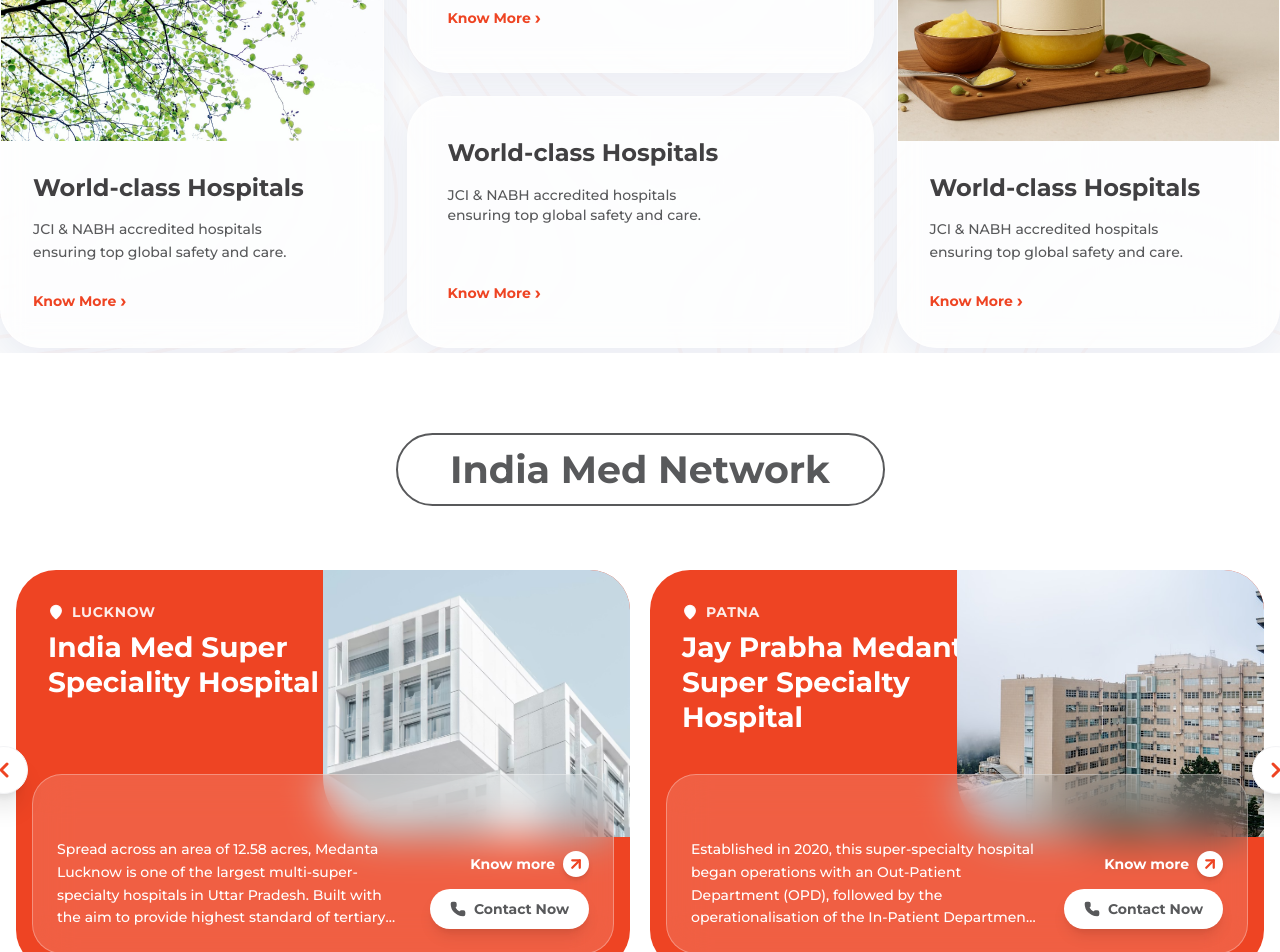
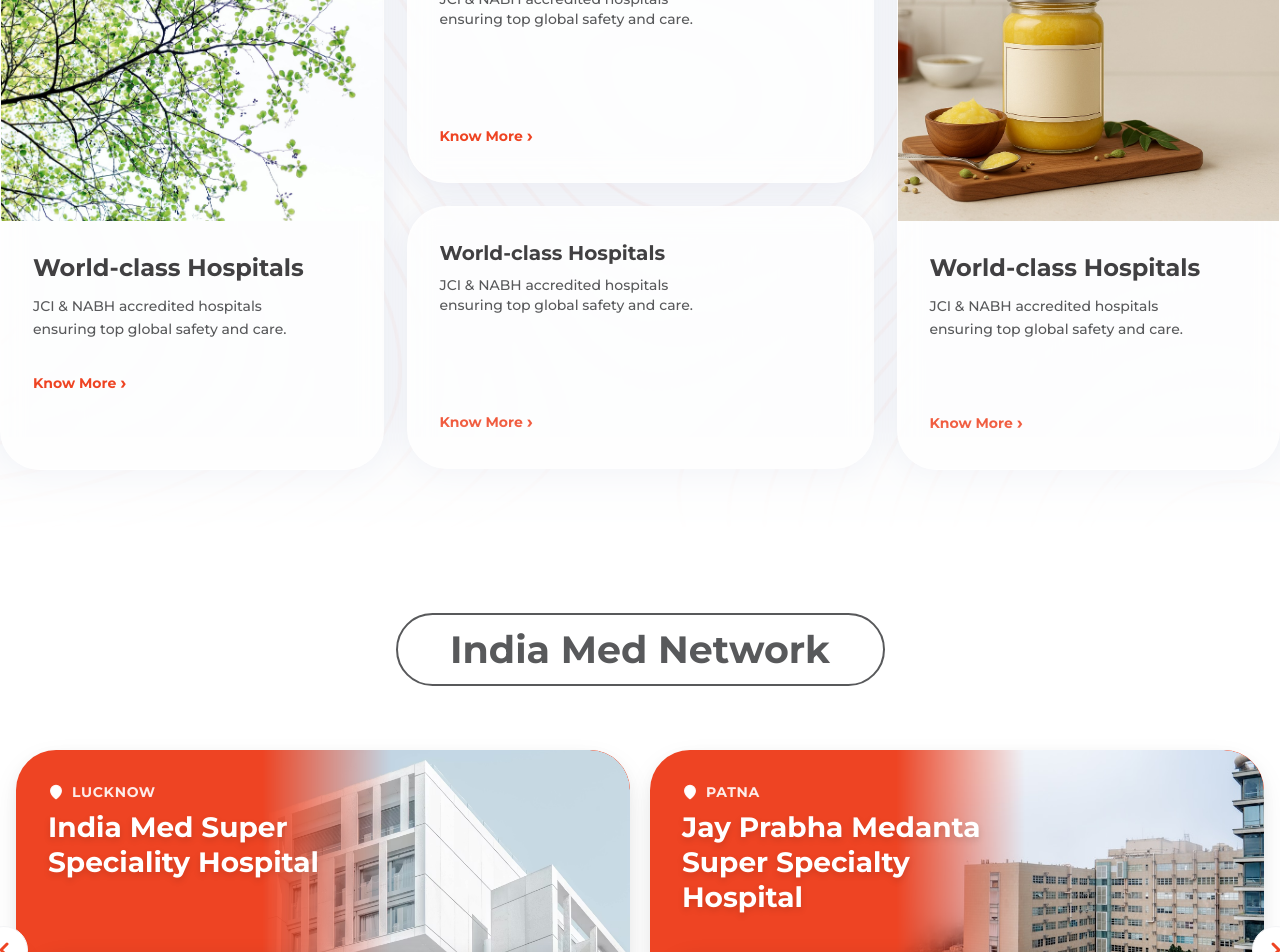
Before and after one commit to danish-rizwan-dev/india-med, a Next.js app: page / in a window 1280 px wide. Shown: the part 4720-5672 px from the top of the page. Built offline with nearby package versions, Linux system fonts and the light colour scheme.

Commit message:
Enhance styling and layout of ServicesSection and IndiaMedNetwork components for improved visual appeal and responsiveness

```diff
--- a/components/IndiaMedNetwork.tsx
+++ b/components/IndiaMedNetwork.tsx
@@ -24,7 +24,6 @@ export default function IndiaMedNetwork() {
     <section className="relative w-full flex flex-col items-center bg-white py-20 overflow-hidden">
 
       {/* ================= HEADING ================= */}
-      {/* Width: 489px, Height: 73px, Border-radius: 50px */}
       <div
         className="relative z-10 flex items-center justify-center border-2 border-[#58595B] rounded-[50px] mb-16 px-10"
         style={{ width: "min(489px, 90vw)", height: "73px", gap: "10px" }}
@@ -34,37 +33,45 @@ export default function IndiaMedNetwork() {
         </h2>
       </div>
 
-      {/* ================= NETWORK CARDS WRAPPER ================= */}
       <div className="relative flex flex-col lg:flex-row items-center justify-center gap-[20px] w-full max-w-[1320px] px-4">
 
-        {/* Navigation Arrows (Absolute positioned relative to cards) */}
-        <button className="absolute left-[-20px] z-20 h-12 w-12 hidden xl:flex items-center justify-center rounded-full bg-white shadow-xl text-[#EE4423] border border-gray-100 hover:bg-[#EE4423] hover:text-white transition-all">
+        {/* Navigation Arrows */}
+        <button className="absolute left-[-20px] z-30 h-12 w-12 hidden xl:flex items-center justify-center rounded-full bg-white shadow-xl text-[#EE4423] border border-gray-100 hover:bg-[#EE4423] hover:text-white transition-all">
           <ChevronLeft size={24} strokeWidth={3} />
         </button>
 
         {hospitalData.map((hospital, index) => (
           <div
             key={index}
-            className="relative overflow-hidden bg-[#EE4423] transition-all duration-500 hover:shadow-2xl"
+            className="relative overflow-hidden bg-[#EE4423] transition-all duration-500 hover:scale-[1.01] hover:shadow-[0_25px_50px_-12px_rgba(238,68,35,0.25)]"
             style={{
               width: "min(650px, 100%)",
               height: "400px",
-              borderRadius: "40px"
+              borderRadius: "40px",
+              /* Light Glassmorphic Outer Shadow */
+              boxShadow: "0 10px 30px -5px rgba(0, 0, 0, 0.1), 0 4px 15px -2px rgba(0, 0, 0, 0.05)",
             }}
           >
-            {/* 1. TOP SECTION (Location & Title) */}
-            <div className="p-8 pb-0 flex flex-col gap-2">
+            {/* 1. TOP SECTION - Higher z-index to stay above image */}
+            <div className="relative z-20 p-8 pb-0 flex flex-col gap-2">
               <div className="flex items-center gap-2 text-white/90">
                 <MapPin size={16} fill="white" />
                 <span className="text-sm font-bold uppercase tracking-wider">{hospital.location}</span>
               </div>
-              <h3 className="text-white font-bold text-2xl lg:text-[28px] leading-tight max-w-[300px]">
+              <h3 className="text-white font-bold text-2xl lg:text-[28px] leading-tight max-w-[320px] drop-shadow-md">
                 {hospital.name}
               </h3>
             </div>
 
-            {/* 2. HOSPITAL IMAGE (Top Right) */}
-            <div className="absolute top-0 right-0 w-1/2 h-2/3 rounded-bl-[60px] overflow-hidden">
+            {/* 2. HOSPITAL IMAGE - Gradient Mask to clear text space */}
+            <div
+              className="absolute top-0 right-0 w-3/5 h-[70%] z-10 overflow-hidden"
+              style={{
+                borderRadius: "0 40px 0 80px",
+                WebkitMaskImage: "linear-gradient(to left, black 65%, transparent 100%)",
+                maskImage: "linear-gradient(to left, black 65%, transparent 100%)"
+              }}
+            >
               <Image
                 src={hospital.image}
                 alt={hospital.name}
@@ -75,13 +82,14 @@ export default function IndiaMedNetwork() {
 
             {/* 3. GLASSMORPHIC BOTTOM OVERLAY */}
             <div
-              className="absolute bottom-4 left-4 right-4 h-[180px] p-6 flex items-end justify-between"
+              className="absolute bottom-4 left-4 right-4 h-[180px] z-30 p-6 flex items-end justify-between transition-all duration-500"
               style={{
-                background: "rgba(255, 255, 255, 0.15)",
-                backdropFilter: "blur(20px)",
-                WebkitBackdropFilter: "blur(20px)",
+                background: "linear-gradient(135deg, rgba(255, 255, 255, 0.25), rgba(255, 255, 255, 0.1))",
+                backdropFilter: "blur(25px)",
+                WebkitBackdropFilter: "blur(25px)",
                 borderRadius: "30px",
-                border: "1px solid rgba(255, 255, 255, 0.3)"
+                border: "1px solid rgba(255, 255, 255, 0.4)",
+                boxShadow: "inset 0 1px 1px rgba(255, 255, 255, 0.5), 0 8px 24px 0 rgba(0, 0, 0, 0.15)"
               }}
             >
               <div className="flex flex-col gap-3 max-w-[65%]">
@@ -91,14 +99,14 @@ export default function IndiaMedNetwork() {
               </div>
 
               <div className="flex flex-col items-end gap-3">
-                <button className="flex items-center gap-2 text-white font-bold text-sm hover:underline">
+                <button className="flex items-center gap-2 text-white font-bold text-sm hover:underline group">
                   Know more
-                  <div className="bg-white rounded-full p-1 shadow-md">
+                  <div className="bg-white rounded-full p-1 shadow-md transition-transform group-hover:rotate-45">
                     <ArrowUpRight size={18} className="text-[#EE4423]" strokeWidth={3} />
                   </div>
                 </button>
 
-                <button className="bg-white text-[#58595B] px-5 py-2.5 rounded-full font-bold text-sm flex items-center gap-2 shadow-lg transition-transform hover:scale-105">
+                <button className="bg-white/90 text-[#58595B] px-5 py-2.5 rounded-full font-bold text-sm flex items-center gap-2 shadow-lg transition-all hover:bg-white hover:scale-105">
                   <Phone size={16} fill="#58595B" />
                   Contact Now
                 </button>
@@ -107,7 +115,7 @@ export default function IndiaMedNetwork() {
           </div>
         ))}
 
-        <button className="absolute right-[-20px] z-20 h-12 w-12 hidden xl:flex items-center justify-center rounded-full bg-white shadow-xl text-[#EE4423] border border-gray-100 hover:bg-[#EE4423] hover:text-white transition-all">
+        <button className="absolute right-[-20px] z-30 h-12 w-12 hidden xl:flex items-center justify-center rounded-full bg-white shadow-xl text-[#EE4423] border border-gray-100 hover:bg-[#EE4423] hover:text-white transition-all">
           <ChevronRight size={24} strokeWidth={3} />
         </button>
       </div>
--- a/components/ServiceSection.tsx
+++ b/components/ServiceSection.tsx
@@ -16,8 +16,15 @@ export default function ServicesSection() {
 
   return (
     <section
-      className="relative flex flex-col items-center overflow-hidden bg-[#F9FAFB]"
-      style={{ width: "100%", minHeight: "750px", paddingTop: "80px" }}
+      className="relative flex flex-col items-center overflow-hidden bg-[#F9FAFB] mt-10 lg:mt-20"
+      style={{
+        width: "100%",
+        minHeight: "850px",
+        paddingTop: "100px",
+        // Top and Bottom Fade Effect
+        WebkitMaskImage: "linear-gradient(to bottom, transparent 0%, black 15%, black 85%, transparent 100%)",
+        maskImage: "linear-gradient(to bottom, transparent 0%, black 15%, black 85%, transparent 100%)"
+      }}
     >
       {/* ================= BACKGROUND PATTERN ================= */}
       <div
@@ -42,7 +49,7 @@ export default function ServicesSection() {
 
       {/* ================= CONTENT DIV ================= */}
       <div
-        className="relative z-10 flex flex-col lg:flex-row items-center justify-center gap-[23px] w-full max-w-[1311px]"
+        className="relative z-10 flex flex-col lg:flex-row items-center justify-center gap-[23px] w-full max-w-[1311px] pb-10"
         style={{ minHeight: "528px" }}
       >
         {/* NAV ARROWS */}
@@ -53,35 +60,36 @@ export default function ServicesSection() {
         {/* 1. LEFT TALL CARD */}
         <div
           className="relative flex flex-col rounded-[40px] overflow-hidden transition-all duration-500 hover:-translate-y-2 group"
-          style={{ width: "399px", height: "528px", ...glassStyle }}
+          style={{ width: "399px", height: "550px", ...glassStyle }} // Increased height slightly
         >
-          <div className="relative w-full h-[320px] overflow-hidden">
+          <div className="relative w-full h-[300px] overflow-hidden">
             <Image src="/images/backgrounds/tree.jpg" alt="Hospitals" fill className="object-cover transition-transform duration-700 group-hover:scale-105" />
           </div>
-          <div className="flex flex-col p-8 gap-[15px] flex-grow">
+          <div className="flex flex-col p-8 gap-[12px] flex-grow">
             <h3 className="text-[#414042] font-bold text-2xl leading-tight">World-class Hospitals</h3>
             <p className="text-[#58595B] text-sm font-medium leading-relaxed max-w-[262px]">
               JCI & NABH accredited hospitals ensuring top global safety and care.
             </p>
-            <Link href="#" className="mt-auto text-[#EE4423] font-bold text-sm flex items-center gap-1 group/link">
+            {/* Added margin-top to prevent overlap */}
+            <Link href="#" className="mt-4 text-[#EE4423] font-bold text-sm flex items-center gap-1 group/link w-fit">
               Know More <span className="text-lg transition-transform group-hover/link:translate-x-1">›</span>
             </Link>
           </div>
         </div>
 
         {/* 2. MIDDLE BOXES (Vertical Stack) */}
-        <div className="flex flex-col gap-[23px]" style={{ width: "467px", height: "527px" }}>
+        <div className="flex flex-col gap-[23px]" style={{ width: "467px", height: "550px" }}>
           {[1, 2].map((i) => (
             <div
               key={i}
-              className="relative flex flex-col rounded-[40px] p-10 transition-all duration-500 hover:-translate-y-1"
-              style={{ width: "467px", height: "252px", ...glassStyle }}
+              className="relative flex flex-col rounded-[40px] p-8 transition-all duration-500 hover:-translate-y-1"
+              style={{ width: "467px", height: "263px", ...glassStyle }}
             >
-              <h3 className="text-[#414042] font-bold text-2xl mb-4">World-class Hospitals</h3>
-              <p className="text-[#58595B] text-sm font-medium max-w-[262px] mb-6">
+              <h3 className="text-[#414042] font-bold text-xl mb-2">World-class Hospitals</h3>
+              <p className="text-[#58595B] text-sm font-medium max-w-[262px] mb-4">
                 JCI & NABH accredited hospitals ensuring top global safety and care.
               </p>
-              <Link href="#" className="mt-auto text-[#EE4423] font-bold text-sm flex items-center gap-1 group/link">
+              <Link href="#" className="mt-auto text-[#EE4423] font-bold text-sm flex items-center gap-1 group/link w-fit">
                 Know More <span className="text-lg transition-transform group-hover/link:translate-x-1">›</span>
               </Link>
             </div>
@@ -91,17 +99,17 @@ export default function ServicesSection() {
         {/* 3. RIGHT TALL CARD */}
         <div
           className="relative flex flex-col rounded-[40px] overflow-hidden transition-all duration-500 hover:-translate-y-2 group"
-          style={{ width: "399px", height: "528px", ...glassStyle }}
+          style={{ width: "399px", height: "550px", ...glassStyle }}
         >
-          <div className="relative w-full h-[320px] overflow-hidden">
+          <div className="relative w-full h-[300px] overflow-hidden">
             <Image src="/images/backgrounds/honey.jpg" alt="Expert Care" fill className="object-cover transition-transform duration-700 group-hover:scale-105" />
           </div>
-          <div className="flex flex-col p-8 gap-[15px] flex-grow">
+          <div className="flex flex-col p-8 gap-[12px] flex-grow">
             <h3 className="text-[#414042] font-bold text-2xl leading-tight">World-class Hospitals</h3>
             <p className="text-[#58595B] text-sm font-medium leading-relaxed max-w-[262px]">
               JCI & NABH accredited hospitals ensuring top global safety and care.
             </p>
-            <Link href="#" className="mt-auto text-[#EE4423] font-bold text-sm flex items-center gap-1 group/link">
+            <Link href="#" className="mt-auto text-[#EE4423] font-bold text-sm flex items-center gap-1 group/link w-fit">
               Know More <span className="text-lg transition-transform group-hover/link:translate-x-1">›</span>
             </Link>
           </div>
```
